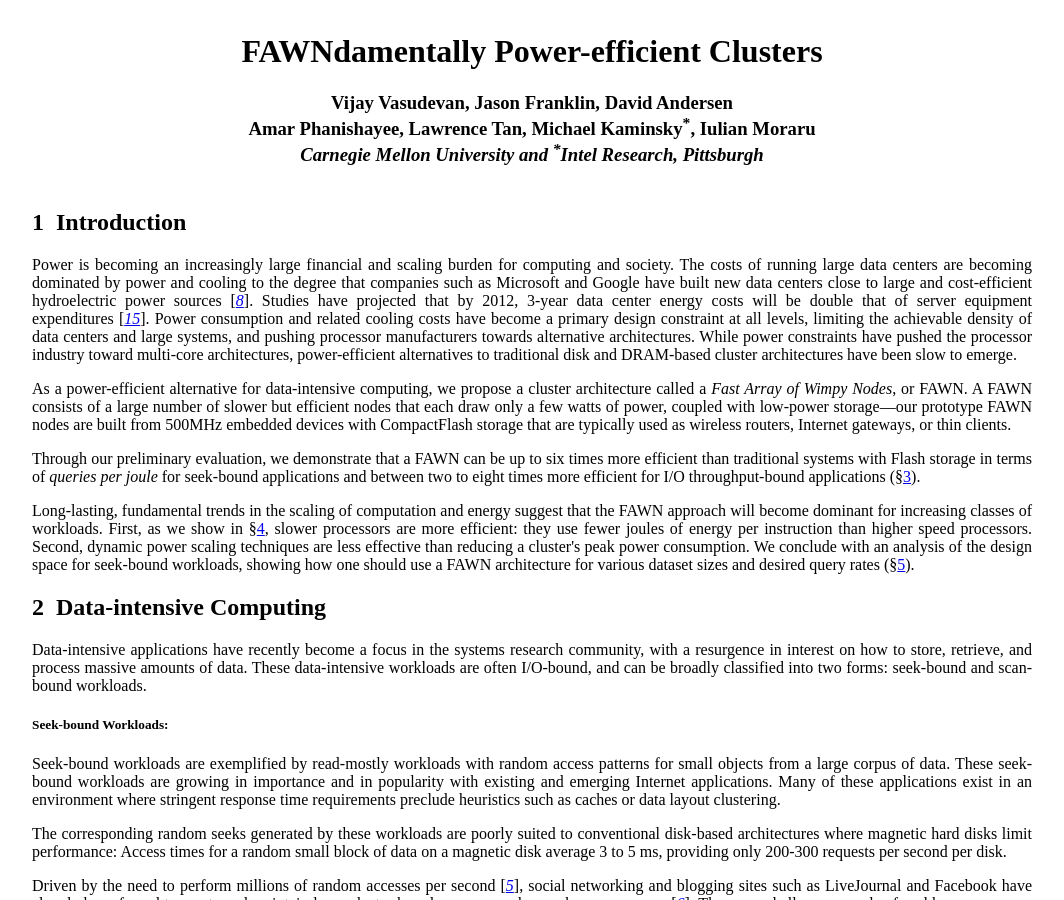
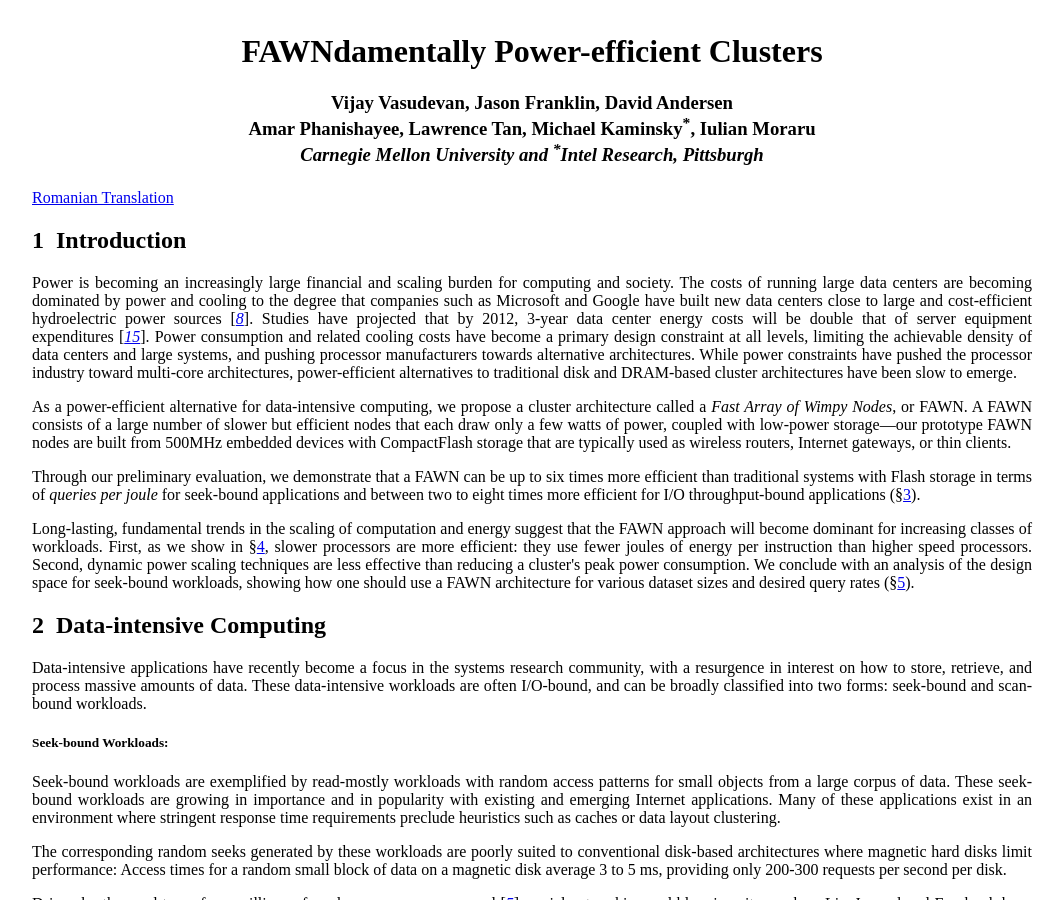
Before and after one commit to rajserc/vijay.vasu.org, a Jekyll site: the page static/papers/hotos2009/index.html, which Jekyll copies as it is, in a window 1280 px wide and 900 px high. Shown: the whole window, without its empty margins (108-1172 px from the left). Built offline with Jekyll 4.4.1, drawn with Linux system fonts in a browser that asks for light colours.

Commit message:
adding dissertation pdf and updating hotos2009 html with romanian translation

```diff
--- a/static/papers/hotos2009/index.html
+++ b/static/papers/hotos2009/index.html
@@ -30,6 +30,8 @@
       </td>
     </tr>
   </table>
+
+  <a href="http://www.azoft.com/people/seremina/edu/fawn-rom.html">Romanian Translation</a>
 
   <h2 id="htoc1">1&nbsp;&nbsp;Introduction</h2>
 
```
Also changed, not shown: 1 other file.
